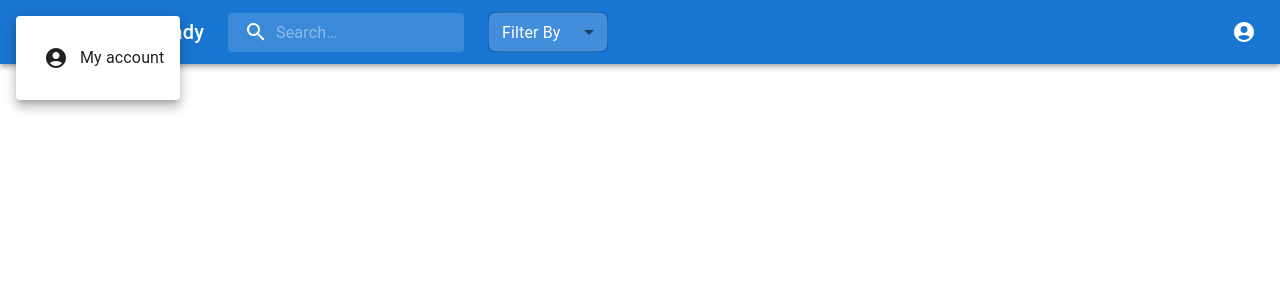
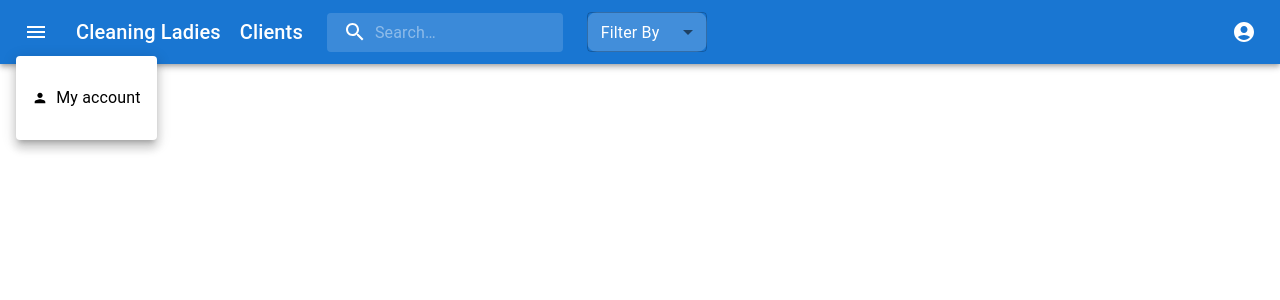
Before and after one commit to MF-164/Housekeeping-Management-System, a React (Create React App) app: page / in a window 1280 px wide. Both pictures are taken after a click on the button 36 px from the left and 32 px from the top of the page. Shown: the top 300 px of the page. Built offline with nearby package versions, Linux system fonts and the light colour scheme.

Commit message:
finish navbar

```diff
--- a/src/App.js
+++ b/src/App.js
@@ -11,7 +11,7 @@ function App() {
     <div className="App">
      <BrowserRouter>
      <Routes>
-      <Route path='' element={<Navbar title="Cleaning Lady"/>}/>
+      <Route path='' element={<Navbar currentClient={{role:'manager'}} list={[{name:'baba', city:'koko'}]}/>}/>
       <Route path='Login' element={<Login/>}/>
       <Route path='home' element={<Home/>}/>
       <Route path='SignUp' element={<SignUp/>}/>
--- a/src/components/Home/Home.jsx
+++ b/src/components/Home/Home.jsx
@@ -1,38 +1,14 @@
 import './Home.scss'
-// import { useSelector } from 'react-redux'
+import {createContext} from 'react'
+import { useSelector } from 'react-redux'
 
 const Home = () => {
-  // const cleaningLadies = useSelector(s => s.allCleaningLadies.ladies)
+  const cleaningLadies = useSelector(s => s.allCleaningLadies.ladies)
+  const list = createContext(cleaningLadies.map(lady=>{return {...lady}}))
   return (
     <div className='home'>
       <header><h1>header</h1></header>
-      <nav>
-
-      </nav>
-      <main><h1>main</h1>
-        {/* {cleaningLadies.map((lady, index) => {})} */}
-      </main>
-      <footer><h1>footer</h1></footer>
     </div>
-
-
-
-
-
-
-    // <div className='home'>
-    //   <header><h1>header</h1></header>
-    //   <nav>
-    //     <h1>navigate</h1>
-    //     <Link to='/SignUp'>Sing Up</Link>
-    //   </nav>
-    //   <main><h1>main</h1>
-    //     {/* {cleaningLadies.map((lady, index) => {
-
-    //             })} */}
-    //   </main>
-    //   <footer><h1>footer</h1></footer>
-    // </div>
   )
 }
 
--- a/src/components/Home/Home.scss
+++ b/src/components/Home/Home.scss
@@ -6,7 +6,3 @@
     grid-template-columns: auto;
     grid-template-areas: 'header', 'nav', 'main', 'footer';
 }
-.connect{
-    color: black;
-    text-decoration-line: none;
-}
--- a/src/components/Login/Login.jsx
+++ b/src/components/Login/Login.jsx
@@ -85,10 +85,13 @@ const Login = () => {
     }
 
     const handleClickLogin = () => {
-        if (user.name !== undefined && user.password !== undefined)
+        if (user.name !== undefined && user.password !== undefined) {
             // TODO:check if in store...
             // TODO:axios... dispath to current user
             navigate('/home')
+        }
+        else
+            navigate('')
     }
     return (
         <div className='Login'>
--- a/src/components/Navbar/Navbar.jsx
+++ b/src/components/Navbar/Navbar.jsx
@@ -18,9 +18,8 @@ import FormControl from '@mui/material/FormControl';
 import Select from '@mui/material/Select';
 import LogoutIcon from '@mui/icons-material/Logout';
 import LoginIcon from '@mui/icons-material/Login';
-import InputIcon from '@mui/icons-material/Input';
 import PersonIcon from '@mui/icons-material/Person';
-
+import './Navbar.scss'
 const Search = styled('div')(({ theme }) => ({
     position: 'relative',
     borderRadius: theme.shape.borderRadius,
@@ -64,15 +63,15 @@ const StyledInputBase = styled(InputBase)(({ theme }) => ({
 const StyledSelect = {
     m: 1,
     minWidth: 120,
-     backgroundColor:'rgba(255, 255, 255, 0.176)',
-     borderRadius:'10px',
-     border:'solid none',
+    backgroundColor: 'rgba(255, 255, 255, 0.176)',
+    borderRadius: '10px',
+    border: 'solid none',
     '&:hover': {
         backgroundColor: 'rgba(255, 255, 255, 0.286)',
     },
 }
 
-const Navbar = (props) => {
+const Navbar = ({ currentClient, list }) => {
     const [anchorEl, setAnchorEl] = React.useState(null);
     const [mobileMoreAnchorEl, setMobileMoreAnchorEl] = React.useState(null);
 
@@ -115,13 +114,13 @@ const Navbar = (props) => {
         >
             <Link to='/Login' className='connect'>
                 <MenuItem onClick={handleMenuClose}>
-                    <LogoutIcon sx={{fontSize:'medium'}}/>
+                    <LogoutIcon sx={{ fontSize: 'medium' }} />
                     &nbsp;Log Out
                 </MenuItem>
             </Link>
             <Link to='/SignUp' className='connect'>
                 <MenuItem onClick={handleMenuClose}>
-                    <LoginIcon sx={{fontSize:'medium'}}/>
+                    <LoginIcon sx={{ fontSize: 'medium' }} />
                     &nbsp;Sing Up
                 </MenuItem>
             </Link>
@@ -162,33 +161,82 @@ const Navbar = (props) => {
         </Menu>
     );
 
+    // menu
+
+    const [anchorEl1, setAnchorEl1] = React.useState(null);
+    const open = Boolean(anchorEl1);
+    const handleClick = (event) => {
+        setAnchorEl1(event.currentTarget);
+    };
+    const handleClose = () => {
+        setAnchorEl1(null);
+    };
+
+    //search
+
     const [filter, setFilter] = React.useState('');
-
     const handleChange = (event) => {
         setFilter(event.target.value);
     };
 
+
+
+    const handleChangeSearch = (e) => {
+        let temp = list
+        if (filter === 'name')
+            temp = list.filter(lady => (lady?.FirstName + ' ' + lady?.LastName).includes(e.value))
+        else if (filter === 'city')
+            temp = list.filter(lady => lady?.City.includes(e.value))
+        // TODO:send 'temp' to update list!
+    }
+
     return (
+        <div className='navbar'>
             <Box sx={{ flexGrow: 1 }}>
                 <AppBar position="static">
                     <Toolbar>
+                        <div>
                             <IconButton
                                 size="large"
                                 edge="start"
                                 color="inherit"
                                 aria-label="open drawer"
-                        onClick={handleMobileMenuOpen}
+                                onClick={handleClick}
                                 sx={{ mr: 2 }}
                             >
                                 <MenuIcon />
                             </IconButton>
+                            <Menu
+                                id="basic-menu"
+                                anchorEl={anchorEl1}
+                                open={open}
+                                onClose={handleClose}
+                                MenuListProps={{
+                                    'aria-labelledby': 'basic-button',
+                                }}
+                            >
+                                <Link className='connect' /*to='קומפוננטה של פרטי משתמש'*/>
+                                    <MenuItem onClick={handleClose}>
+                                        <PersonIcon sx={{ fontSize: 'medium' }} />
+                                        <p>&nbsp; My account</p>
+                                    </MenuItem>
+                                </Link>
+                            </Menu>
+                        </div>
                         <Typography
                             variant="h6"
                             noWrap
                             component="div"
                             sx={{ display: { xs: 'none', sm: 'block' } }}
                         >
-                        {props.title}
+                            <Link className='contain'/*to='CleaningLadyList'*/>
+                                Cleaning Ladies
+                            </Link>
+
+                            {currentClient.role === 'manager' &&
+                                <Link style={{ marginLeft: '0.5cm' }} className='contain'/*to='ClientList'*/>
+                                    Clients
+                                </Link>}
                         </Typography>
                         <Search>
                             <SearchIconWrapper>
@@ -197,16 +245,17 @@ const Navbar = (props) => {
                             <StyledInputBase
                                 placeholder="Search…"
                                 inputProps={{ 'aria-label': 'search' }}
+                                onChange={handleChangeSearch}
                             />
                         </Search>
                         <FormControl sx={StyledSelect} size="small">
-                        <InputLabel id="demo-select-small-label" sx={{color:"white"}}>Filter By</InputLabel>
+                            <InputLabel id="demo-select-small-label" sx={{ color: "white" }}>Filter By</InputLabel>
                             <Select
                                 labelId="demo-select-small-label"
-                                id="demo-select-small"
+                                id="filterBy"
                                 value={filter}
                                 label="Filter By"
-                                sx={{color:"white"}}
+                                sx={{ color: "white" }}
                                 onChange={handleChange}
                             >
                                 <MenuItem value="">
@@ -247,6 +296,7 @@ const Navbar = (props) => {
                 {renderMobileMenu}
                 {renderMenu}
             </Box>
+        </div>
     )
 }
 
--- /dev/null
+++ b/src/components/Navbar/Navbar.scss
@@ -0,0 +1,11 @@
+.navbar {
+    .contain{
+        color:white;
+        text-decoration-line: none;
+    }
+}
+
+.connect {
+    color: black;
+    text-decoration-line: none;
+}
```
Lines whose indentation alone changed are shown as unchanged.
